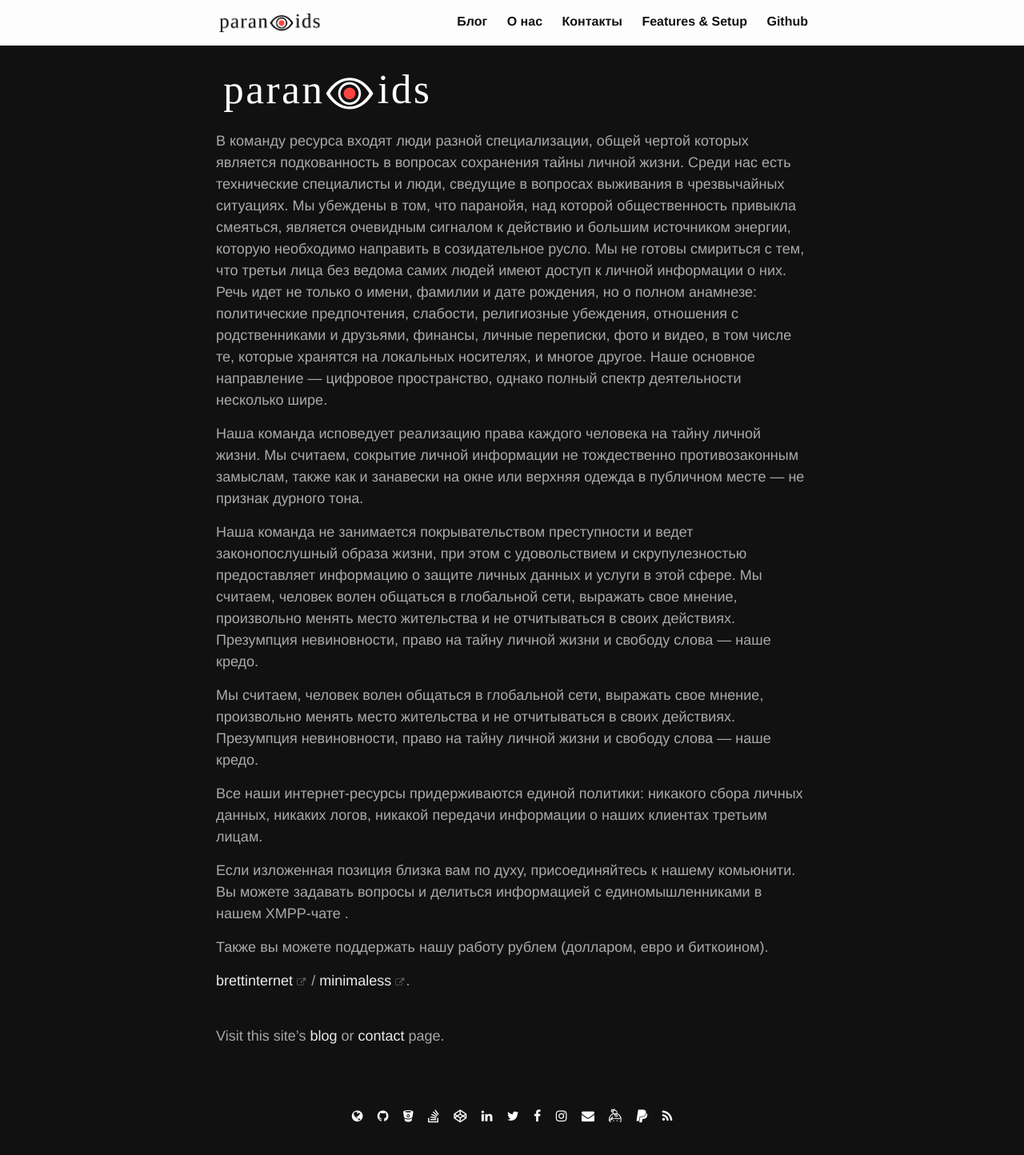
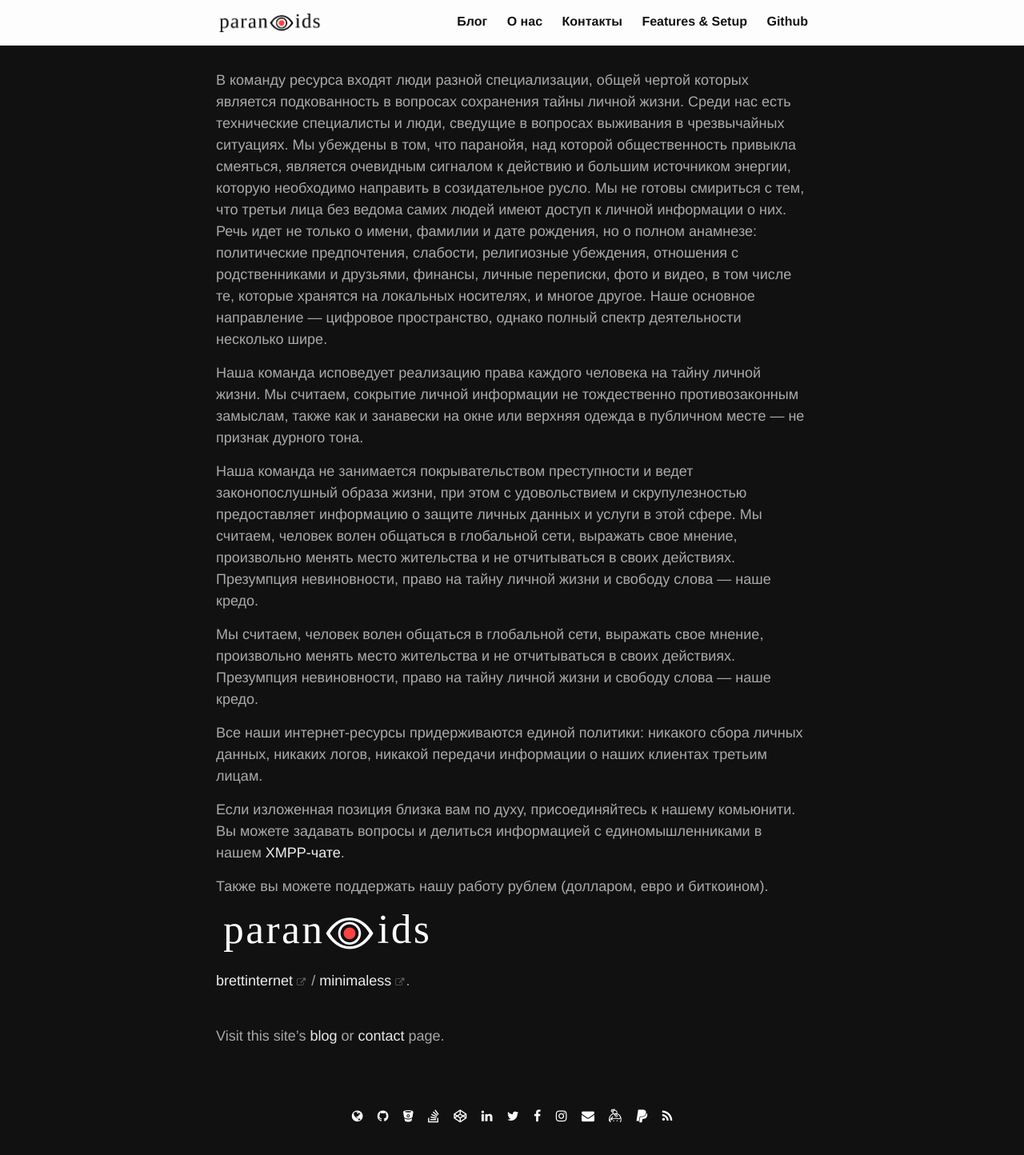
Before and after one commit to 2b7E1n6D0e5R7/2b7E1n6D0e5R7.github.io, a Jekyll site: the page built from _pages/about.md, in a window 1280 px wide. Shown: the whole page at 80% size. Built offline with Jekyll 4.4.1, drawn with Linux system fonts in a browser that asks for light colours; some of the changed lines change nothing that is shown.

Commit message:
Update about.md

```diff
--- a/_pages/about.md
+++ b/_pages/about.md
@@ -3,8 +3,6 @@ layout: about
 title: О нас
 permalink: /about/
 ---
-
-![Логотип Paranoids](/images/logo_white.png)
 
 В команду ресурса входят люди разной специализации, общей чертой которых является подкованность в вопросах сохранения тайны личной жизни. Среди нас есть технические специалисты и люди, сведущие в вопросах выживания в чрезвычайных ситуациях. Мы убеждены в том, что паранойя, над которой общественность привыкла смеяться, является очевидным сигналом к действию и большим источником энергии, которую необходимо направить в созидательное русло. Мы не готовы смириться с тем, что третьи лица без ведома самих людей имеют доступ к личной информации о них. Речь идет не только о имени, фамилии и дате рождения, но о полном анамнезе: политические предпочтения, слабости, религиозные убеждения, отношения с родственниками и друзьями, финансы, личные переписки, фото и видео, в том числе те, которые хранятся на локальных носителях, и многое другое. Наше основное направление — цифровое пространство, однако полный спектр деятельности несколько шире.
 
@@ -16,9 +14,11 @@ permalink: /about/
 
 Все наши интернет-ресурсы придерживаются единой политики: никакого сбора личных данных, никаких логов, никакой передачи информации о наших клиентах третьим лицам.
 
-Если изложенная позиция близка вам по духу, присоединяйтесь к нашему комьюнити. Вы можете задавать вопросы и делиться информацией с единомышленниками в нашем XMPP-чате .
+Если изложенная позиция близка вам по духу, присоединяйтесь к нашему комьюнити. Вы можете задавать вопросы и делиться информацией с единомышленниками в нашем [XMPP-чате]({{site.baseurl}}/XMPP/).
 
 Также вы можете поддержать нашу работу рублем (долларом, евро и биткоином).
+
+![Логотип Paranoids](/images/logo_white.png)
 
 [brettinternet<i class="fa fa-external-link"></i>](https://github.com/brettinternet){:target="_blank"} /
 [minimaless<i class="fa fa-external-link"></i>](https://github.com/brettinternet/minimaless){:target="_blank"}.
```
